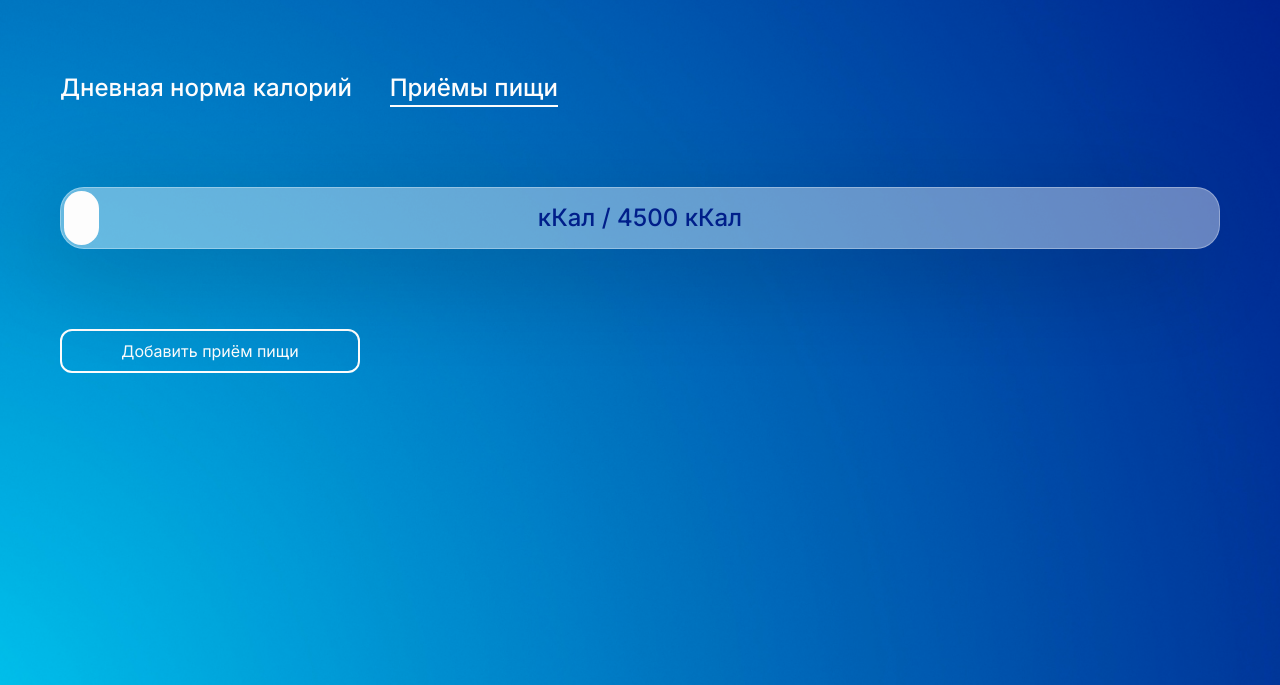
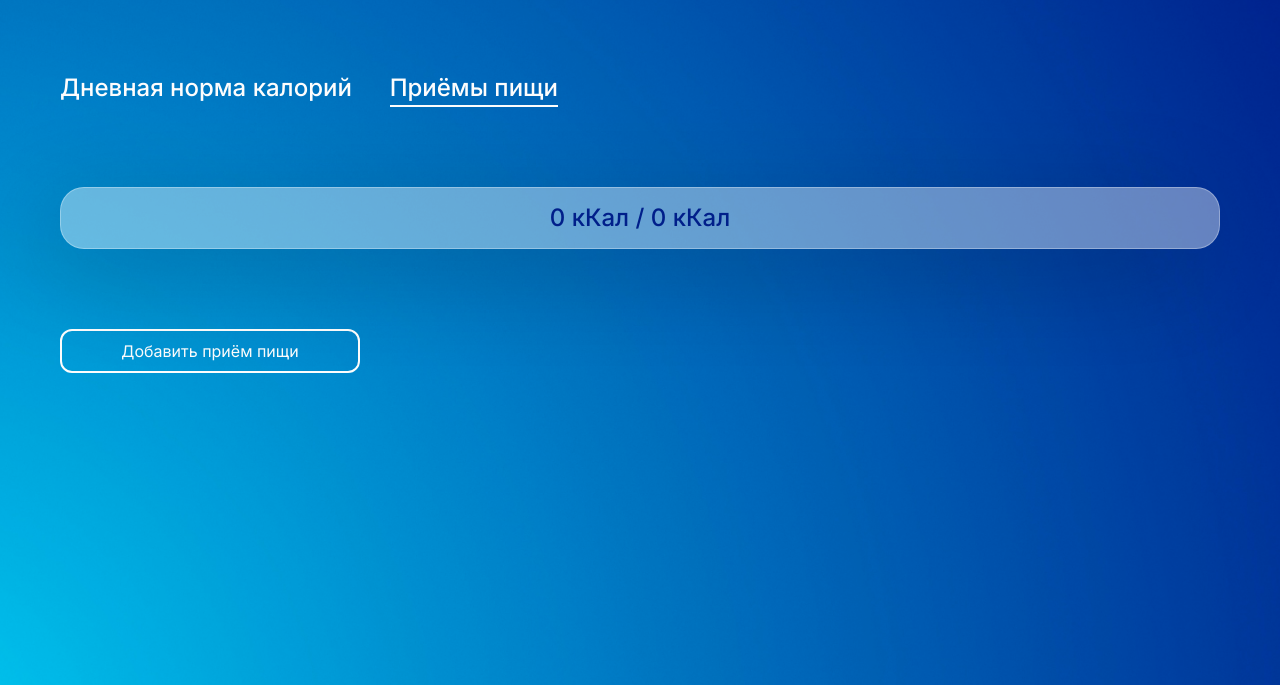
Before and after one commit to Montek1o/wb-task-l2, a plain HTML site: page calorie-calculator/index.html in a window 1280 px wide. Both pictures are taken after a click on the item "Приёмы пищи". Shown: the part 115-800 px from the top of the page. Drawn offline with Linux system fonts and the light colour scheme.

Commit message:
fix: styles

```diff
--- a/calorie-calculator/index.html
+++ b/calorie-calculator/index.html
@@ -84,7 +84,7 @@
       </div>
       <div class="meals">
         <div class="meals__diagram">
-          <p class="diagram__info"><span class="diagram__fact"></span> кКал / <span class="diagram__limit">4500</span> кКал</p>
+          <p class="diagram__info"><span class="diagram__fact">0</span> кКал / <span class="diagram__limit">0</span> кКал</p>
           <div class="diagram__progress"></div>
         </div>
         <div class="meals__add-meal button">Добавить приём пищи</div>
--- a/calorie-calculator/src/assets/styles/meals.css
+++ b/calorie-calculator/src/assets/styles/meals.css
@@ -17,7 +17,7 @@
   top: 3px;
   left: 3px;
   height: 54px;
-  width: 3%;
+  width: 0%;
   border-radius: 20px;
   background-color: rgba(253, 253, 253, 1);
   z-index: -1;
```
